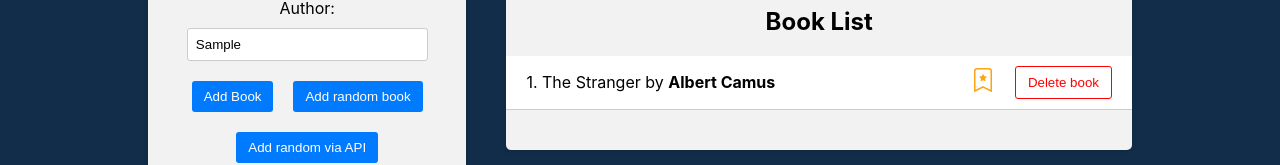
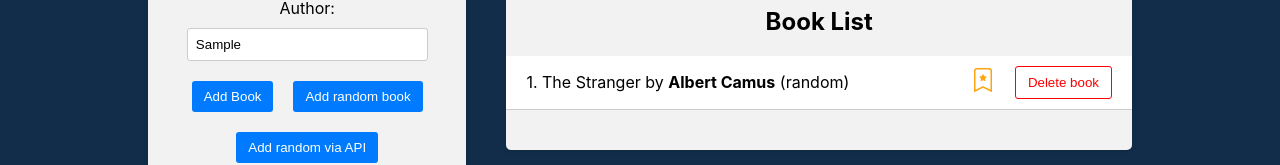
Before and after one commit to Lvjasha/30_react-redux, a React (Create React App) app in the folder frontend/: page / in a window 1280 px wide. Both pictures are taken after typing "Sample" into the empty fields and a click on the button "Add random book". Shown: the part 286-451 px from the top of the page. Built offline with nearby package versions, Linux system fonts and the light colour scheme; the HTML template or start-up script is replaced by a standard one.

Commit message:
Отображение источника книги

```diff
--- a/frontend/src/components/BookForm/BookForm.js
+++ b/frontend/src/components/BookForm/BookForm.js
@@ -6,16 +6,22 @@ import { addBook } from '../../redux/slices/booksSlice';
 import createBookWithID from '../../utils/createBookWithID';
 import booksData from '../../data/books.json';
 
-export const BookForm = () => {
+const BookForm = () => {
     const [title, setTitle] = useState('');
     const [author, setAuthor] = useState('');
     const dispatch = useDispatch();
 
+    const handleAddRandomBook = () => {
+        const randomIndex = Math.floor(Math.random() * booksData.length);
+        const randomBook = booksData[randomIndex];
+        dispatch(addBook(createBookWithID(randomBook, 'random')));
+    };
+
     const handleSubmit = (e) => {
         e.preventDefault();
+
         if (title && author) {
-            const book = createBookWithID({ title, author });
-            dispatch(addBook(book));
+            dispatch(addBook(createBookWithID({ title, author }, 'manual')));
             setTitle('');
             setAuthor('');
         }
@@ -25,19 +31,11 @@ export const BookForm = () => {
         try {
             const res = await axios.get('http://localhost:4000/random-book');
             if (res?.data?.title && res?.data?.author) {
-                dispatch(addBook(createBookWithID(res.data)));
+                dispatch(addBook(createBookWithID(res.data, 'API')));
             }
         } catch (error) {
             console.log('Error fetching random book', error);
         }
-    };
-
-    const handleAddRandomBook = () => {
-        const randomIndex = Math.floor(Math.random() * booksData.length);
-        const randomBook = booksData[randomIndex];
-
-        const randomBookWithID = createBookWithID(randomBook);
-        dispatch(addBook(randomBookWithID));
     };
 
     return (
--- a/frontend/src/components/BookList/BookList.js
+++ b/frontend/src/components/BookList/BookList.js
@@ -66,28 +66,19 @@ const BookList = () => {
           {filteredBooks.map((book, i) => (
             <li key={book.id}>
               <div className="book-info">
-                                {++i}. {highlightMatch(book.title, titleFilter)}{' '}
-                                by{' '}
-                                <strong>
-                                    {highlightMatch(book.author, authorFilter)}
-                                </strong>
+                {++i}. {highlightMatch(book.title, titleFilter)} by{' '}
+                <strong>{highlightMatch(book.author, authorFilter)}</strong> (
+                {book.source})
               </div>
               <div className="book-actions">
-                                <span
-                                    onClick={() =>
-                                        handleToggleFavorite(book.id)
-                                    }
-                                >
+                <span onClick={() => handleToggleFavorite(book.id)}>
                   {book.isFavorite ? (
                     <BsBookmarkStarFill className="star-icon" />
                   ) : (
                     <BsBookmarkStar className="star-icon" />
                   )}
                 </span>
-                                <button
-                                    type="submit"
-                                    onClick={() => handleDeleteBook(book.id)}
-                                >
+                <button type="submit" onClick={() => handleDeleteBook(book.id)}>
                   Delete book
                 </button>
               </div>
--- a/frontend/src/utils/createBookWithID.js
+++ b/frontend/src/utils/createBookWithID.js
@@ -1,8 +1,9 @@
 import { v4 as uuid4 } from 'uuid';
 
-const createBookWithID = (book) => {
+const createBookWithID = (book, source) => {
     return {
         ...book,
+        source,
         id: uuid4(),
         isFavorite: false,
     };
```
Lines whose indentation alone changed are shown as unchanged.
